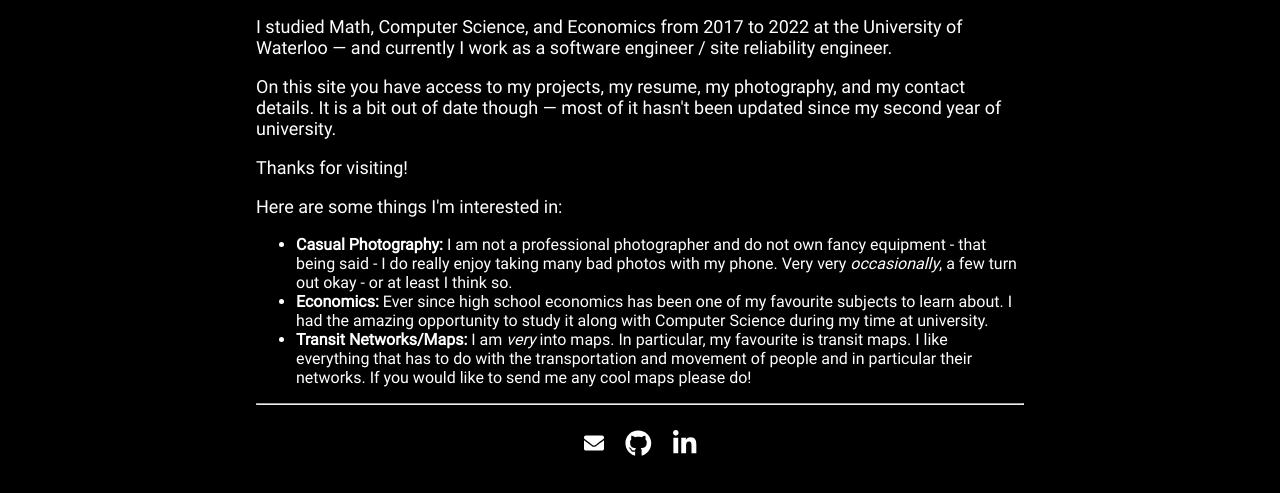
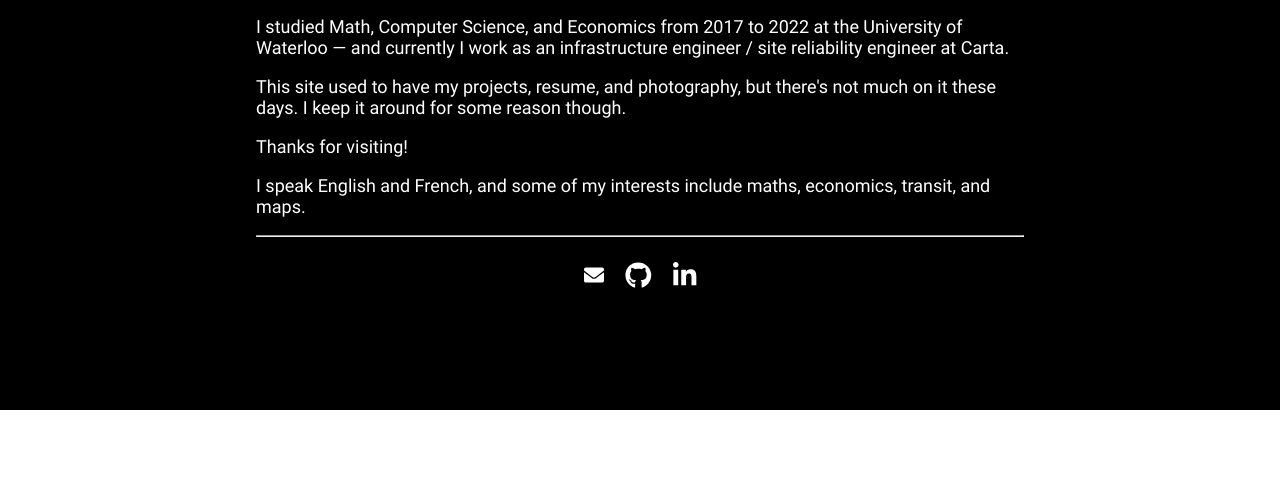
Before and after one commit to jonathanlucki/jonathanlucki.github.io, a Jekyll site: the page built from about.html, in a window 1280 px wide. Shown: the part 490-983 px from the top of the page. Built offline with Jekyll 4.4.1, drawn with Linux system fonts in a browser that asks for light colours; nearby versions of some CDN libraries; after the commit the page ends 900 px from its top, so only the background shows below that.

Commit message:
update about page copy

```diff
--- a/_data/about.yml
+++ b/_data/about.yml
@@ -1,11 +1,8 @@
 paragraphs:
   - text: Hello! I'm Jonathan — welcome to my personal website!
-  - text: I studied Math, Computer Science, and Economics from 2017 to 2022 at the University of Waterloo — and currently I work as a software engineer / site reliability engineer.
-  - text: On this site you have access to my projects, my resume, my photography, and my contact details. It is a bit out of date though — most of it hasn't been updated since my second year of university.
+  - text: I studied Math, Computer Science, and Economics from 2017 to 2022 at the University of Waterloo — and currently I work as an infrastructure engineer / site reliability engineer at Carta.
+  - text: This site used to have my projects, resume, and photography, but there's not much on it these days. I keep it around for some reason though.
   - text: Thanks for visiting!
 interests:
-  starter: "Here are some things I'm interested in:"
+  starter: "I speak English and French, and some of my interests include maths, economics, transit, and maps."
   content:
-    - text: "<b>Casual Photography: </b>I am not a professional photographer and do not own fancy equipment - that being said - I do really enjoy taking many bad photos with my phone. Very very <i>occasionally</i>, a few turn out okay - or at least I think so."
-    - text: "<b>Economics: </b> Ever since high school economics has been one of my favourite subjects to learn about. I had the amazing opportunity to study it along with Computer Science during my time at university."
-    - text: "<b>Transit Networks/Maps: </b>I am <em>very</em> into maps. In particular, my favourite is transit maps. I like everything that has to do with the transportation and movement of people and in particular their networks. If you would like to send me any cool maps please do!"
```
